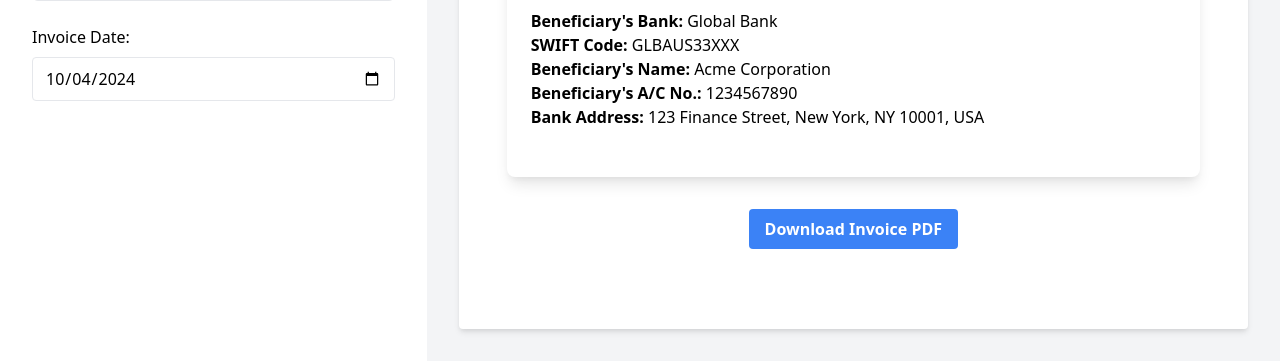
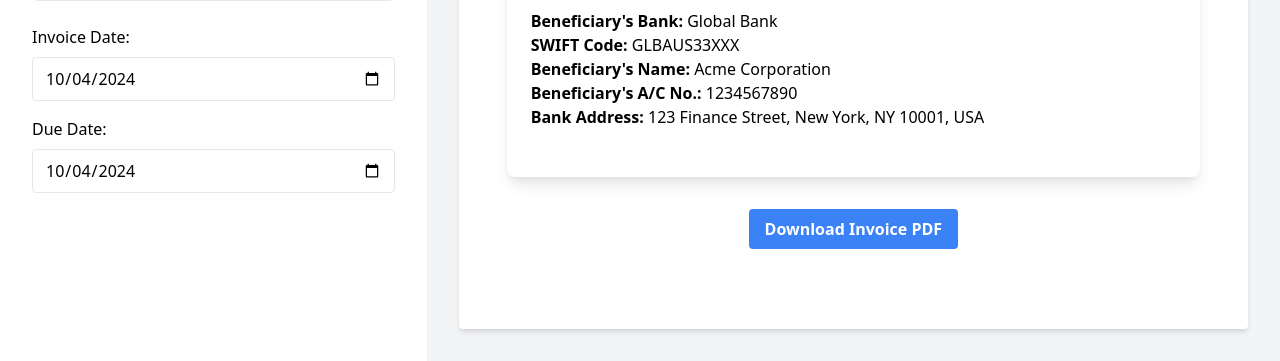
Before and after one commit to zengjie/simple-invoice-generator, a FastAPI app: page / in a window 1280 px wide. Shown: the part 511-872 px from the top of the page. Run offline with FastAPI, Linux system fonts and the light colour scheme; some libraries are stand-ins or nearby versions.

Commit message:
Support due date editing

```diff
--- a/main.py
+++ b/main.py
@@ -3,7 +3,7 @@ from fastapi.templating import Jinja2Templates
 from fastapi.staticfiles import StaticFiles
 from fastapi.responses import JSONResponse, StreamingResponse
 from fasthx import Jinja
-from datetime import datetime
+from datetime import datetime, timedelta
 from io import BytesIO
 from gen_invoice import generate_invoice
 from models import BankDetails, InvoiceForm, Invoice, CompanyInfo, CustomerInfo, InvoiceItem
@@ -23,6 +23,7 @@ jinja = Jinja(templates)
 async def get_invoice(
     customer_name: str = Form(...),
     invoice_date: str = Form(...),
+    due_date: str = Form(...),  # Add this line
     address_line1: str = Form(...),
     address_line2: str = Form(None),
     city_country: str = Form(...),
@@ -37,6 +38,7 @@ async def get_invoice(
 ) -> Invoice:
     form_data = InvoiceForm(
         invoice_date=datetime.strptime(invoice_date, "%Y-%m-%d").date(),
+        due_date=datetime.strptime(due_date, "%Y-%m-%d").date(),  # Add this line
         customer_info=CustomerInfo(
             name=customer_name,
             address_line1=address_line1,
--- a/models.py
+++ b/models.py
@@ -22,6 +22,7 @@ class BankDetails(BaseModel):
 
 class InvoiceForm(BaseModel):
     invoice_date: date
+    due_date: date  # Add this line
     customer_info: CustomerInfo
     company_info: CompanyInfo
     bank_details: BankDetails
--- a/templates/index.html
+++ b/templates/index.html
@@ -90,6 +90,10 @@
                     <label for="invoice_date" class="block mb-2">Invoice Date:</label>
                     <input type="date" id="invoice_date" name="invoice_date" required class="w-full px-3 py-2 border rounded">
                 </div>
+                <div class="mb-4">
+                    <label for="due_date" class="block mb-2">Due Date:</label>
+                    <input type="date" id="due_date" name="due_date" required class="w-full px-3 py-2 border rounded">
+                </div>
             </form>
         </div>
 
@@ -111,7 +115,9 @@
         let invoiceItems = [];
 
         document.addEventListener('DOMContentLoaded', function() {
-            document.getElementById('invoice_date').value = new Date().toISOString().split('T')[0];
+            const today = new Date().toISOString().split('T')[0];
+            document.getElementById('invoice_date').value = today;
+            document.getElementById('due_date').value = today; // Set due date to today by default
             document.getElementById('invoice-form').dispatchEvent(new Event('change'));
             updateSummaries();
             renderInvoiceItems();
--- a/templates/invoice.html
+++ b/templates/invoice.html
@@ -24,7 +24,7 @@
                     <h3 class="text-lg font-semibold mb-2">INVOICE DETAILS</h3>
                     <p><strong>INVOICE NO:</strong> {{ invoice.invoice_number }}</p>
                     <p><strong>INVOICE DATE:</strong> {{ invoice.form_data.invoice_date }}</p>
-                    <p><strong>DUE DATE:</strong> {{ invoice.form_data.invoice_date }}</p>
+                    <p><strong>DUE DATE:</strong> {{ invoice.form_data.due_date }}</p>
                 </div>
             </div>
 
```
